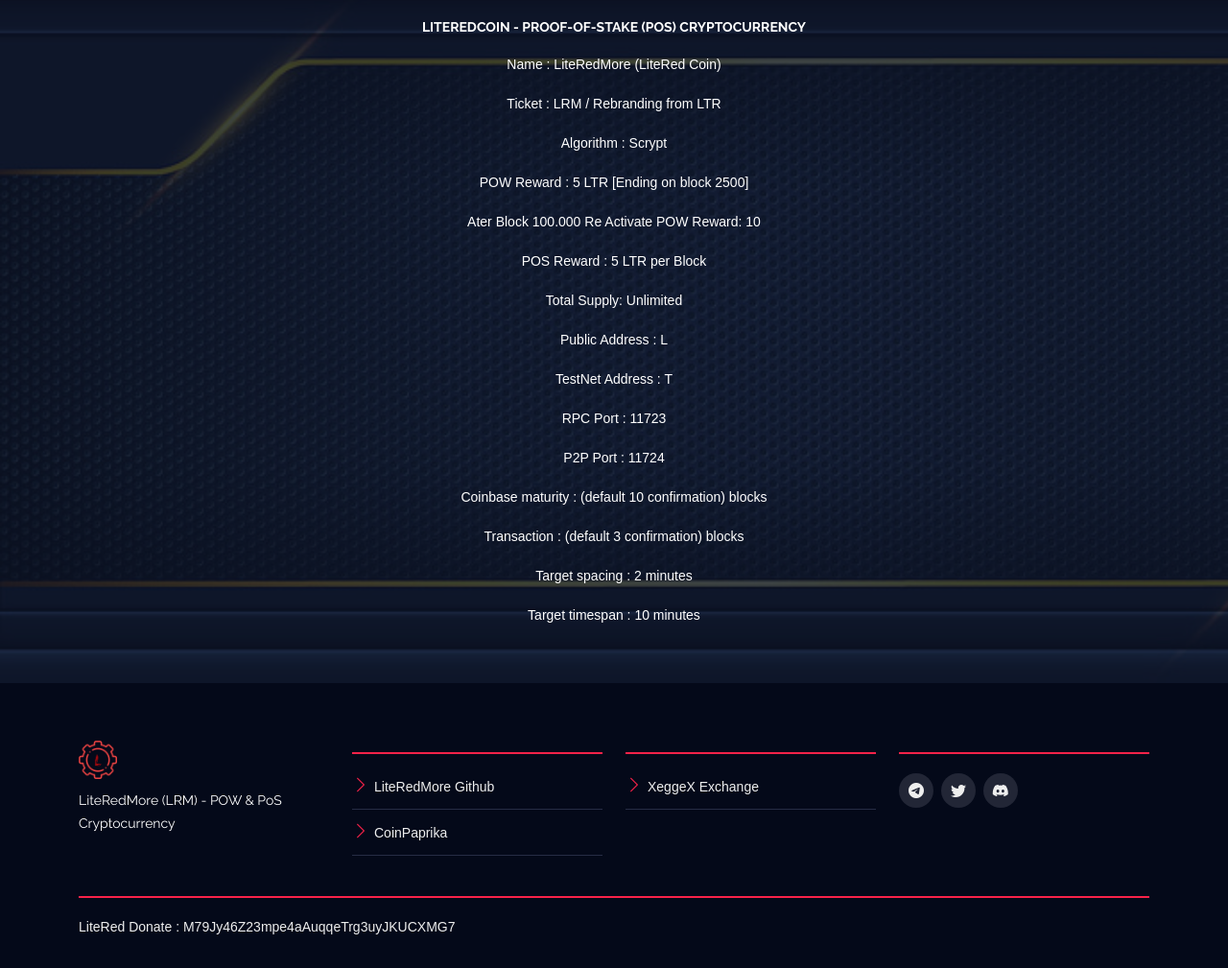
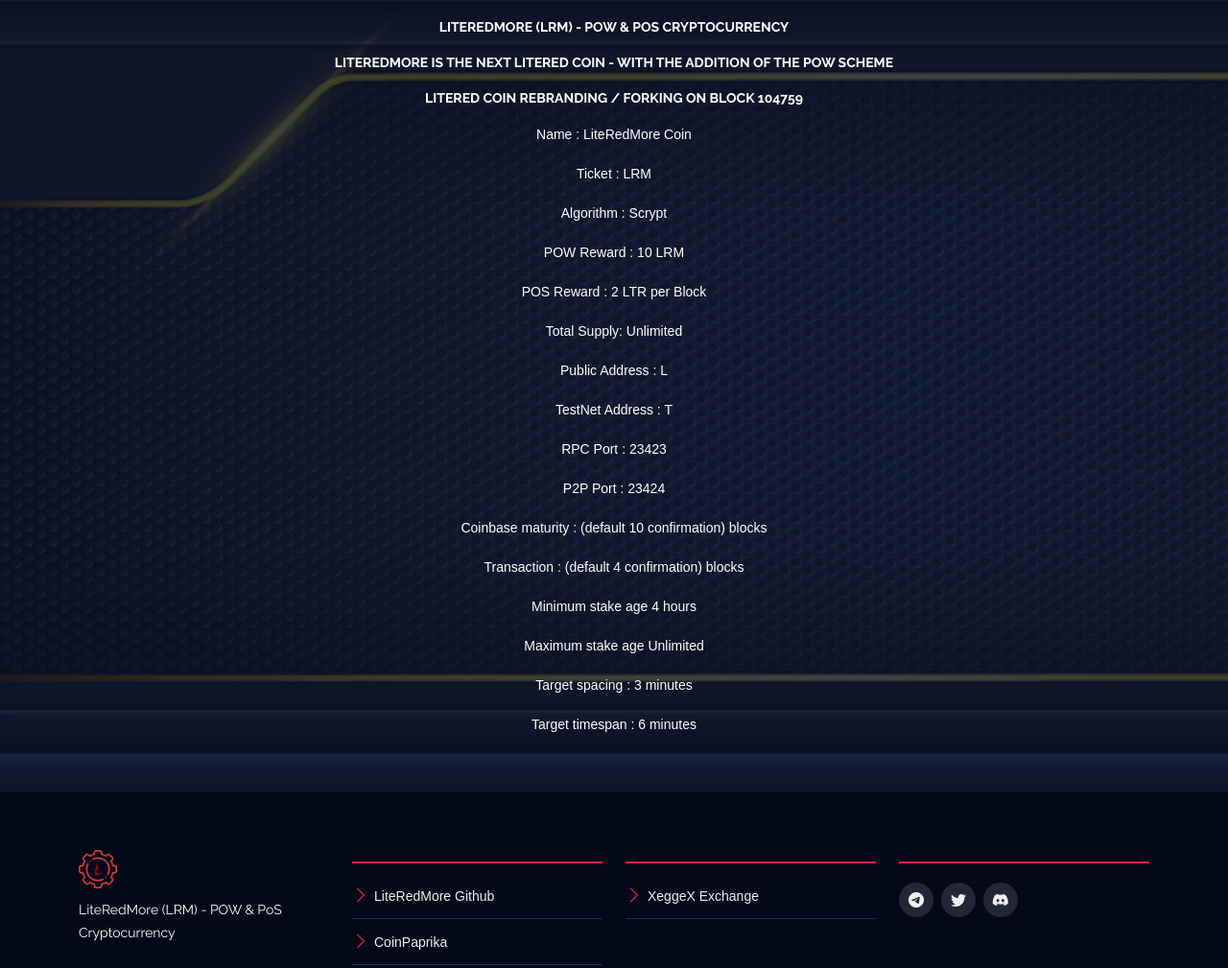
Before and after one commit to literedmore/literedmore.org, a plain HTML site: page index.html in a window 1280 px wide. Shown: the part 840-1849 px from the top of the page at 96% size. Drawn offline with Linux system fonts and the light colour scheme.

Commit message:
Update index.html

```diff
--- a/index.html
+++ b/index.html
@@ -77,22 +77,25 @@
         <div class="row">
 		<center>
           <div>
-			<h3><p>LiteRedCoin - Proof-Of-Stake (PoS) CryptoCurrency</p></h3>
-			<p>Name : LiteRedMore (LiteRed Coin)</p>
-		    <p>Ticket : LRM / Rebranding from LTR</p>
+			<h3><p>LiteRedMore (LRM) - POW & PoS Cryptocurrency</p></h3>
+			<h3><p>LiteRedMore is The Next LiteRed Coin - with the addition of the POW scheme</p></h3>
+			<h3><p>Litered Coin Rebranding / Forking on Block 104759</p></h3>
+			<p>Name : LiteRedMore Coin</p>
+		        <p>Ticket : LRM </p>
 			<p>Algorithm : Scrypt</p>
-			<p>POW Reward : 5 LTR [Ending on block 2500]</p>
-			<p>Ater Block 100.000 Re Activate POW Reward: 10</p>
-		    <p>POS Reward : 5 LTR per Block</p>
+			<p>POW Reward : 10 LRM</p>
+		        <p>POS Reward : 2 LTR per Block</p>
 			<p>Total Supply: Unlimited</p>
-		    <p>Public Address : L</p>
+		        <p>Public Address : L</p>
 			<p>TestNet Address : T</p>
-			<p>RPC Port : 11723</p>
-			<p>P2P Port : 11724</p>
+			<p>RPC Port : 23423</p>
+			<p>P2P Port : 23424</p>
 			<p>Coinbase maturity : (default 10 confirmation) blocks</p>
-			<p>Transaction : (default 3 confirmation) blocks</p>
-			<p>Target spacing : 2 minutes</p>
-			<p>Target timespan : 10 minutes</p>
+			<p>Transaction : (default 4 confirmation) blocks</p>
+			<p>Minimum stake age  4 hours</p>
+			<p>Maximum stake age  Unlimited</p>
+		        <p>Target spacing : 3 minutes</p>
+			<p>Target timespan : 6 minutes</p>
           </div>
 		  </center>
         </div>
```
